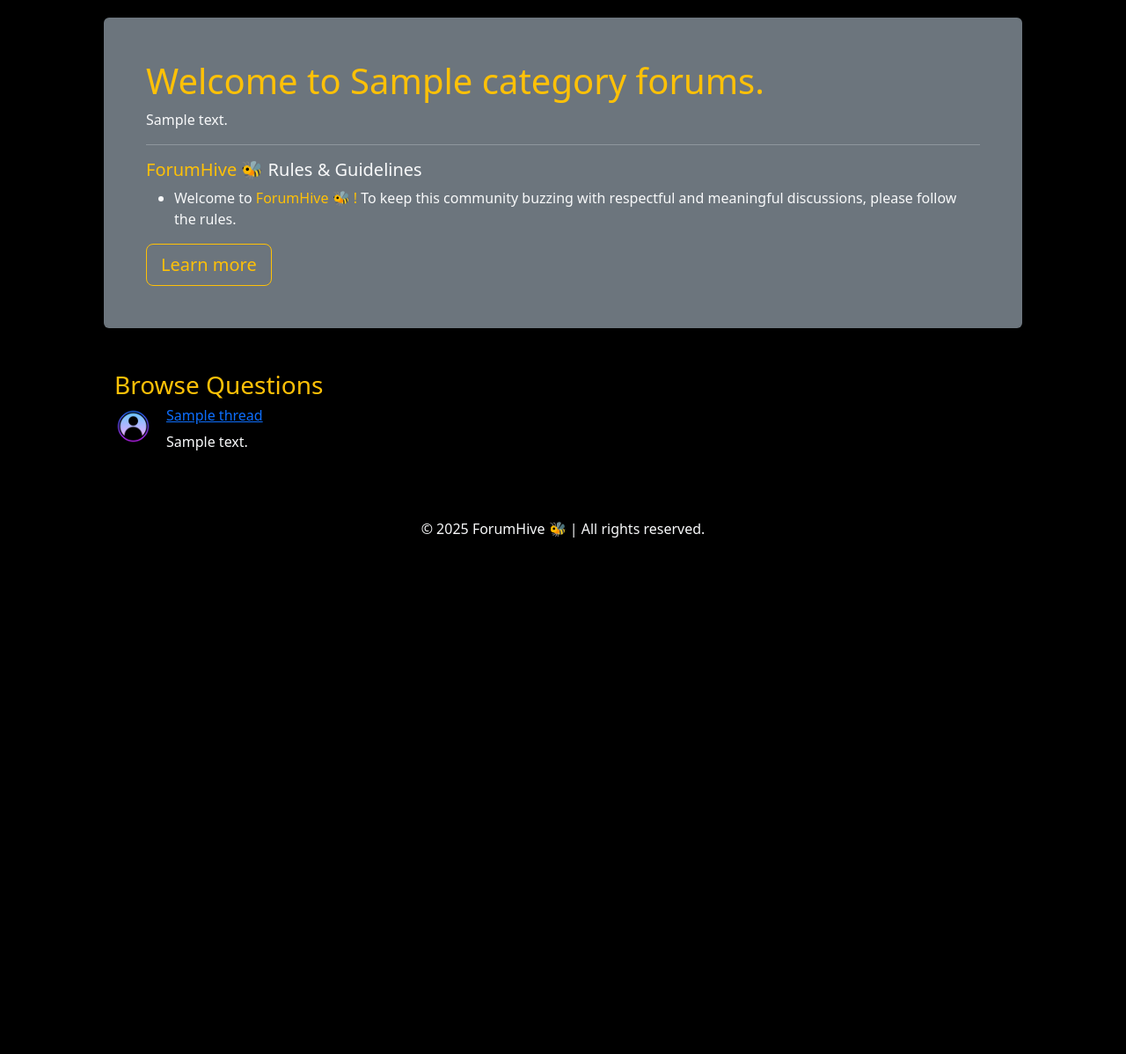
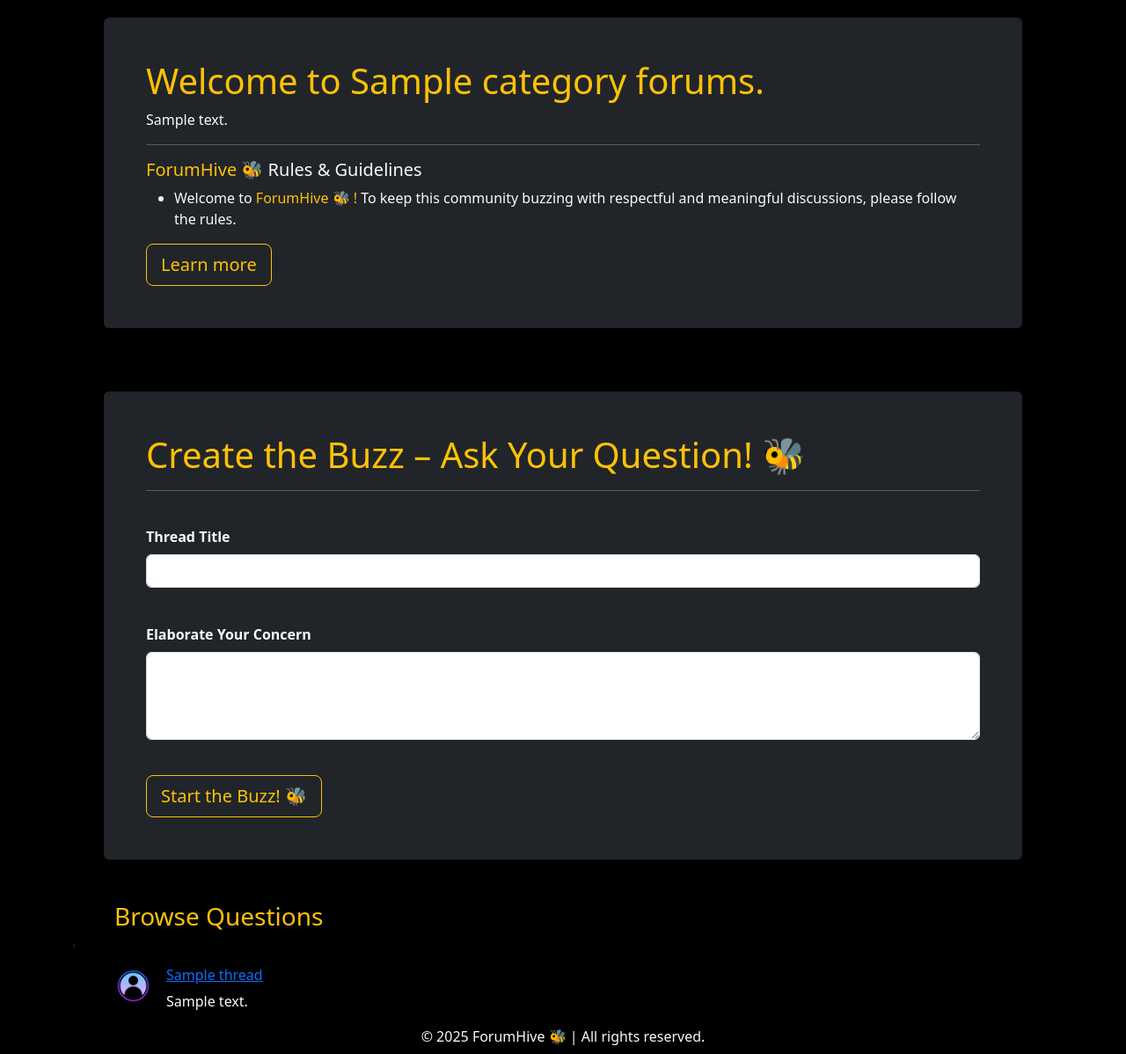
Before and after one commit to Aditya-Prakash07/online-forum-website-php, a PHP site: page /threadlist.php?catid=1 in a window 1280 px wide. Shown: the part 56-1254 px from the top of the page at 88% size. Before the commit the page ends 667 px from the top, so only its background shows below. Run offline with PHP 8.4, Linux system fonts and the light colour scheme; tables that the repository leaves empty or names only in its code hold one stand-in row (values such as "Sample post").

Commit message:
created buzz form for entering threads

```diff
--- a/about.php
+++ b/about.php
@@ -22,7 +22,7 @@ include "partials/_dbconnect.php";
     ?>
 
 <div class="container p-5">
-    <div class="mt-4 p-5 bg-secondary text-light rounded shadow-lg">
+    <div class="mt-4 p-5 bg-dark text-light rounded shadow-lg">
         <h3 class="mb-4"><span class="text-warning">ForumHive 🐝</span> About Us</h3>
         <h6 class="mb-4">Welcome to <span class="text-warning">ForumHive 🐝!</span> We are a community of passionate developers, coders, and tech enthusiasts. Our platform is designed to foster collaboration, learning, and problem-solving in the world of coding and technology.</h6>
 
--- a/contact.php
+++ b/contact.php
@@ -22,7 +22,7 @@ include "partials/_dbconnect.php";
     ?>
 
 <div class="container p-5">
-    <div class="mt-4 p-5 bg-secondary text-light rounded shadow-lg">
+    <div class="mt-4 p-5 bg-dark text-light rounded shadow-lg">
         <h3 class="mb-4"><span class="text-warning">ForumHive 🐝</span> Contact Us</h3>
         <h6 class="mb-4">We would love to hear from you! Whether you have questions, feedback, or suggestions, feel free to reach out to us using the contact form below:</h6>
 
--- a/threadlist.php
+++ b/threadlist.php
@@ -8,11 +8,8 @@ include "partials/_dbconnect.php";
     <meta charset="utf-8" />
     <meta name="viewport" content="width=device-width, initial-scale=1" />
     <title>Welcome to ForumHive - Coding Forums</title>
-    <link
-        href="https://cdn.jsdelivr.net/npm/bootstrap@5.3.3/dist/css/bootstrap.min.css"
-        rel="stylesheet"
-        integrity="sha384-QWTKZyjpPEjISv5WaRU9OFeRpok6YctnYmDr5pNlyT2bRjXh0JMhjY6hW+ALEwIH"
-        crossorigin="anonymous" />
+    <link href="https://cdn.jsdelivr.net/npm/bootstrap@5.3.3/dist/css/bootstrap.min.css" rel="stylesheet"
+        integrity="sha384-QWTKZyjpPEjISv5WaRU9OFeRpok6YctnYmDr5pNlyT2bRjXh0JMhjY6hW+ALEwIH" crossorigin="anonymous" />
     <link rel="stylesheet" href="style.css">
 </head>
 
@@ -25,15 +22,17 @@ include "partials/_dbconnect.php";
     $id = $_GET['catid'];
     $sql = "SELECT * FROM `categories` WHERE category_id=$id";
     $result = mysqli_query($conn, $sql);
-    while($row = mysqli_fetch_assoc($result)){
+    while ($row = mysqli_fetch_assoc($result)) {
         $catname = $row['category_name'];
         $catdesc = $row['category_description'];
     }
     ?>
 
     <div class="container  mt-1 p-5">
-        <div class="mt-4 p-5 bg-secondary  text-light rounded">
-            <h1 class="text-warning">Welcome to <?php echo $catname; ?> forums. </h1>
+        <div class="mt-4 p-5 bg-dark  text-light rounded">
+            <h1 class="text-warning">Welcome to
+                <?php echo $catname; ?> forums.
+            </h1>
             <p>
                 <?php echo $catdesc; ?>
             </p>
@@ -41,7 +40,8 @@ include "partials/_dbconnect.php";
             <h5><span class="text-warning">ForumHive 🐝</span> Rules & Guidelines</h5>
             <ul>
                 <li>
-                    Welcome to <span class="text-warning">ForumHive 🐝 !</span> To keep this community buzzing with respectful and meaningful discussions, please follow the rules.
+                    Welcome to <span class="text-warning">ForumHive 🐝 !</span> To keep this community buzzing with
+                    respectful and meaningful discussions, please follow the rules.
                 </li>
             </ul>
             <a href="/forumrules.php" class="btn btn-outline-warning btn-lg" role="button">
@@ -51,57 +51,67 @@ include "partials/_dbconnect.php";
         </div>
     </div>
 
+    <div class="container px-5">
+        <div class="mt-4 p-5 bg-dark  text-light rounded">
+            <h1 class="text-warning">Create the Buzz – Ask Your Question! 🐝</h1>
+            <hr>
+            <br>
+            <form>
+                <div class="mb-3">
+                    <label for="title" class="form-label"> <strong>Thread Title</strong></label>
+                    <input type="text" class="form-control" id="title" name="title">
+                    <div id="title" class="form-text">Keep your title as short and crisp as possible.</div>
+                </div>
+
+                <div class="mb-3">
+                    <label for="desc" class="form-label"><strong>Elaborate Your Concern</strong></label>
+                    <textarea class="form-control" id="desc" name="desc"  style="height: 100px"></textarea>
+                </div>
+                <br>
+                <button type="submit" class="btn btn-outline-warning btn-lg">Start the Buzz! 🐝</button>
+            </form>
+        </div>
+    </div>
+
     <div class="container style" style="min-height: 20vh;">
-        <h3 class="text-warning mx-5">Browse Questions</h3>
+        <br>
+        <br>
+        <h3 class="text-warning mx-5">Browse Questions</h3>'
         <?php
             $id = $_GET['catid'];
             $sql = "SELECT * FROM `threads` WHERE thread_category_id=$id";
             $result = mysqli_query($conn, $sql);
             $noresult = true;
-        while( $row = mysqli_fetch_assoc($result)){
+            while ($row = mysqli_fetch_assoc($result)) {
                 $noresult = false;
                 $threadid = $row['thread_id'];
                 $threadtitle = $row['thread_title'];
                 $threaddesc = $row['thread_description'];
-
                 echo '<div class="d-flex my-2 mx-5">
                     <div class="flex-shrink-0">
                         <img src="/images/default.png" width="43px" alt="...">
                     </div>
                     <div class="flex-grow-1 ms-3 text-light">
-                    <h6 class="text-warning"><a href="thread.php?threadid='.$threadid.'">'.$threadtitle.'</a></h6>
-                    '.$threaddesc.'
+                        <h6 class="text-warning"><a href="thread.php?threadid=' . $threadid . '">' . $threadtitle . '</a></h6>
+                        ' . $threaddesc . '
                     </div>
                 </div>';
                 }
-        if($noresult){
-            echo '<div class="container px-5">
-                    <div class="mt-4 p-5 bg-secondary  text-light rounded">
-                        <h1 class="text-warning">No Results Found</h1>
-                        <p>
-                            <?php echo $catdesc; ?>
-                        </p>
-                        <hr>
-                        <strong>
-                        Be the first to start the conversation! Ask a question and spark meaningful discussions.
-                        </strong>
-                        <br>
-                        <a href="/forumrules.php" class="btn btn-outline-warning btn-lg" role="button">
-                           Start the Buzz! 🐝
-                        </a>
-
+            if ($noresult) {
+                echo '<div class="container bg-black text-white">
+                        <div class="px-5 rounded">
+                            <h1 class="display-6">The hive is quiet...</h1>
+                            <p class="lead">Start the buzz with the first conversation! 🐝</p>
                         </div>
                     </div>';
             }
-
         ?>
     </div>
 
     <?php
     include "partials/_footer.php"
     ?>
-    <script
-        src="https://cdn.jsdelivr.net/npm/bootstrap@5.3.3/dist/js/bootstrap.bundle.min.js"
+    <script src="https://cdn.jsdelivr.net/npm/bootstrap@5.3.3/dist/js/bootstrap.bundle.min.js"
         integrity="sha384-YvpcrYf0tY3lHB60NNkmXc5s9fDVZLESaAA55NDzOxhy9GkcIdslK1eN7N6jIeHz"
         crossorigin="anonymous"></script>
 </body>
```
Lines whose indentation alone changed are shown as unchanged.
